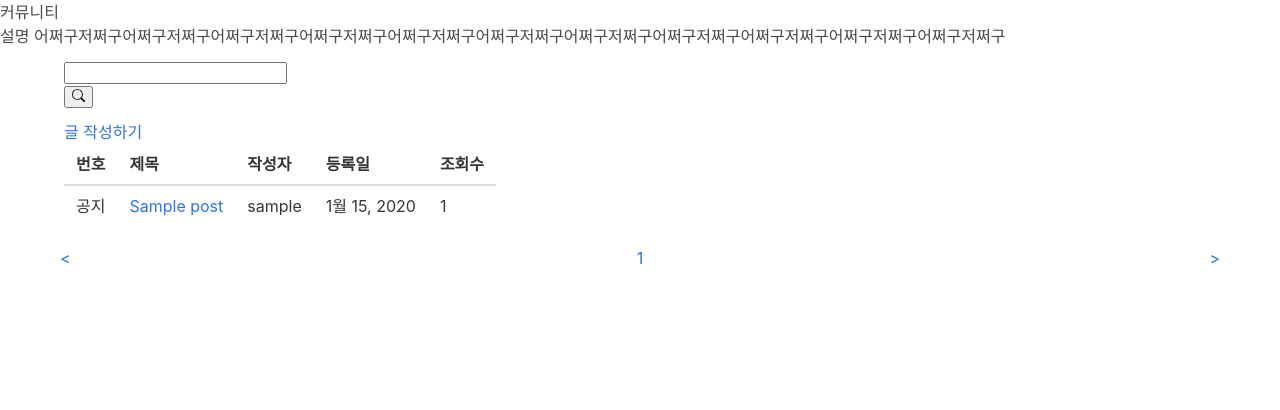
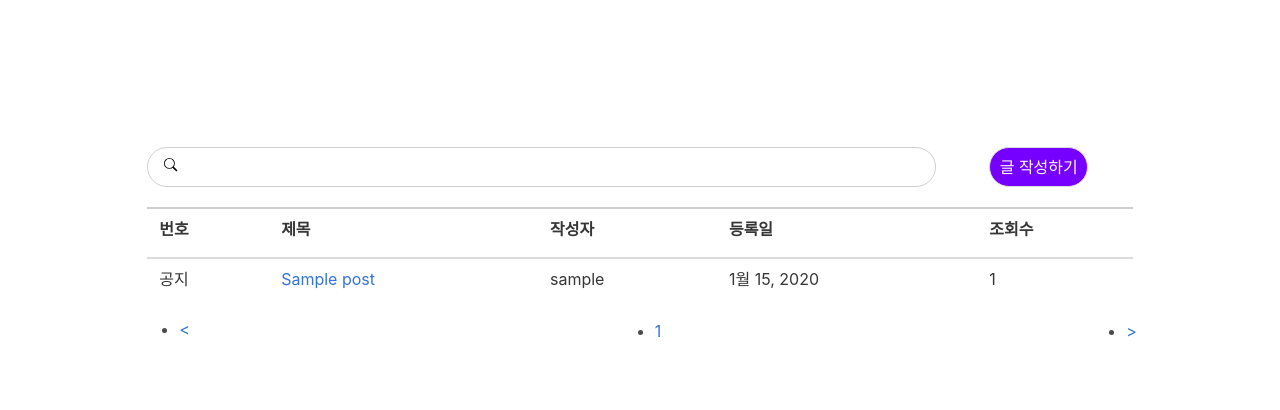
Before and after one commit to jslee7420/Wesing, a Django app: page /board/ in a window 1280 px wide. Shown: the part 170-580 px from the top of the page. Run offline with Django 3.2, Linux system fonts and the light colour scheme; tables that the repository leaves empty hold one stand-in row (values such as "Sample post"); some web fonts are replaced.

Commit message:
Update post_list template

```diff
--- a/board/views.py
+++ b/board/views.py
@@ -77,3 +77,9 @@ def answer_create(request, post_id):
     post.answer_set.create(content=request.POST.get(
         'content'), created_date=timezone.now(), author=request.user)
     return redirect('board:post_detail', pk=post.id)
+
+def get_context_date(self, **kwargs):
+    context = super(IndexView, self).get_context_data(**kwargs)
+    context['navbar_title']='커뮤니티'
+    context['navbar_subtitle']='커뮤니티에서 다양한 정보와 공지사항을 받아 보세요.'
+    return context
--- /dev/null
+++ b/static/css/board.css
@@ -0,0 +1,57 @@
+.search_bar{
+    border:solid;
+    border-radius:25px;
+    border-width:1px;
+    border-color:#CFCFCF;
+    display: inline-block;
+    width:80%;
+    height:40px;
+    margin-right:5%
+}
+
+#btn_search{
+    border:none;
+    background-color: white;
+    margin-left:10px;
+}
+
+.kw{
+    border:none;
+    height:100%;
+    width:90%;
+}
+
+.create_post{
+    width:10%;
+    height:40px;
+    margin:0;
+    background-color: #7600FF;
+    color:white;
+}
+
+.content{
+    margin-top:8%;
+    width:80%;
+}
+
+.table{
+    margin-top:20px;
+    border-top:solid;
+    border-color:#CFCFCF;
+    border-width:2px;
+}
+
+.thead{
+    height:50px;
+    justify-content: center;
+}
+
+.post_detail_header{
+    height:50px;
+    width:100%;
+    background-color: #EFEFEF;
+    border-bottom: solid;
+    border-top:solid;
+    border-width: 2px;
+    border-color:#CFCFCF;
+}
--- a/templates/base.html
+++ b/templates/base.html
@@ -9,6 +9,7 @@
      <link rel="stylesheet" type="text/css" href="{% static 'css/nav.css' %}">
      <link rel="stylesheet" type="text/css" href="{% static 'css/bulma/css/bulma.css' %}">
      <link rel="stylesheet" type="text/css" href="{% static 'css/base.css' %}">
+     <link rel="stylesheet" type="text/css" href="{% static 'css/board.css' %}">
      {% block styles %}
      {% endblock %}
      <title>다 함께 WeSing!</title>
--- a/templates/board/board_base.html
+++ /dev/null
@@ -1,8 +0,0 @@
-<div class="page-header">
-    <div class="row">
-        <div class="col-md-3">
-            <h1>커뮤니티</h1>
-            <p>설명 어쩌구저쩌구어쩌구저쩌구어쩌구저쩌구어쩌구저쩌구어쩌구저쩌구어쩌구저쩌구어쩌구저쩌구어쩌구저쩌구어쩌구저쩌구어쩌구저쩌구어쩌구저쩌구</p>
-        </div>
-    </div>
-</div>
--- a/templates/board/post_list.html
+++ b/templates/board/post_list.html
@@ -1,28 +1,28 @@
 {% extends 'base.html' %}
 {% load board_filter %}
 {% block content %}
-    {% include 'board/board_base.html' %}
 
-
-
-    <div class="container my-3">
-        <div class="row justify-content-end my-3">
-            <div class="col-4 input-group">
-                <input type="text" class="form-control kw" value="{{ kw|default_if_none:'' }}">
-                <div class="input-group-append">
-                    <button class="btn btn-outline-secondary" type="button" id="btn_search">
+<div class="section">
+    <div class="container content">
+        <!--검색-->
+        <div class="row">
+            <div class="col">
+                <span class="search_bar">
+                    <button type="button" id="btn_search">
                         <svg width="1em" height="1em" viewBox="0 0 16 16" class="bi bi-search" fill="currentColor" xmlns="http://www.w3.org/2000/svg">
                             <path fill-rule="evenodd" d="M10.442 10.442a1 1 0 0 1 1.415 0l3.85 3.85a1 1 0 0 1-1.414 1.415l-3.85-3.85a1 1 0 0 1 0-1.415z"/>
                             <path fill-rule="evenodd" d="M6.5 12a5.5 5.5 0 1 0 0-11 5.5 5.5 0 0 0 0 11zM13 6.5a6.5 6.5 0 1 1-13 0 6.5 6.5 0 0 1 13 0z"/>
                         </svg>
                     </button>
-                </div>
+                    <input type="text" class="form-control kw" value="{{ kw|default_if_none:'' }}">
+                </span>
+                <a class="button is-rounded create_post" href="{% url 'board:post_new' %}">글 작성하기</a>
             </div>
         </div>
-        <a href="{% url 'board:post_new' %}">글 작성하기</a>
-        <table class="table">
+
+        <table class="table is-fullwidth is-hoverable">
             <thead>
-            <tr class="thead-dark">
+            <tr class="thead">
                 <th>번호</th>
                 <th>제목</th>
                 <th>작성자</th>
@@ -100,6 +100,7 @@
         <input type="hidden" id="kw" name="kw" value="{{ kw|default_if_none:'' }}">
         <input type="hidden" id="page" name="page" value="{{ page }}">
     </form>
+</div>
 {% endblock %}
 
 
```
Also changed, not shown: templates/board/post_detail.html (+10 -13 lines).
